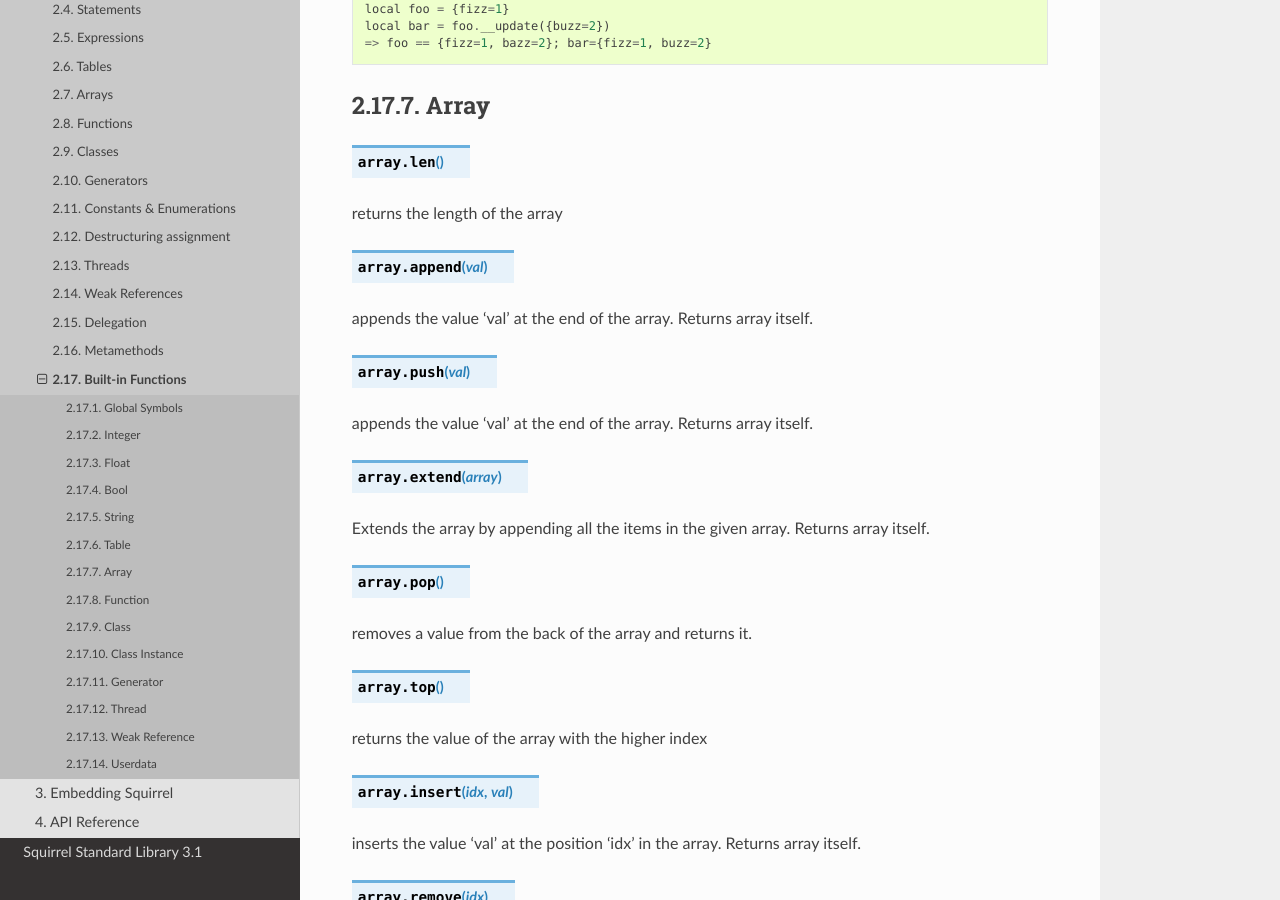
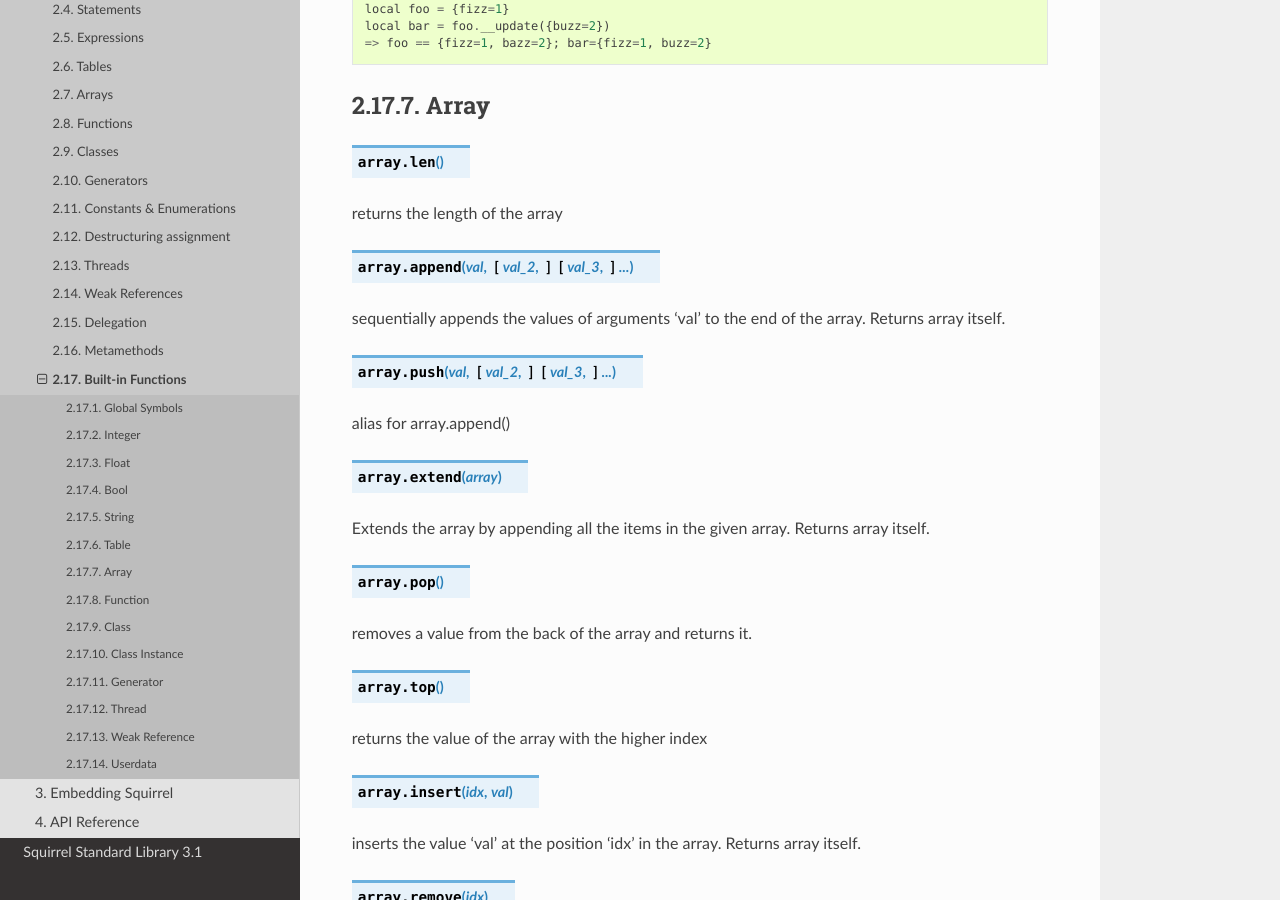
Before and after one commit to albertodemichelis/squirrel, a Sphinx documentation site: the page built from doc/source/reference/language/builtin_functions.rst, in a window 1280 px wide and 900 px high, scrolled down 10435 px. Built offline with Sphinx 7.4.7 and the Read the Docs theme 2.0.0, drawn with Linux system fonts in a browser that asks for light colours.

Commit message:
array.append() now accepts multiple parameres

```diff
--- a/doc/source/reference/language/builtin_functions.rst
+++ b/doc/source/reference/language/builtin_functions.rst
@@ -455,14 +455,14 @@ Array
 returns the length of the array
 
 
-.. js:function:: array.append(val)
+.. js:function:: array.append(val, [val_2], [val_3], ...)
 
-appends the value 'val' at the end of the array. Returns array itself.
+sequentially appends the values of arguments 'val' to the end of the array. Returns array itself.
 
 
-.. js:function:: array.push(val)
+.. js:function:: array.push(val, [val_2], [val_3], ...)
 
-appends the value 'val' at the end of the array. Returns array itself.
+alias for array.append()
 
 
 .. js:function:: array.extend(array)
```
Also changed, not shown: 1 other file.
